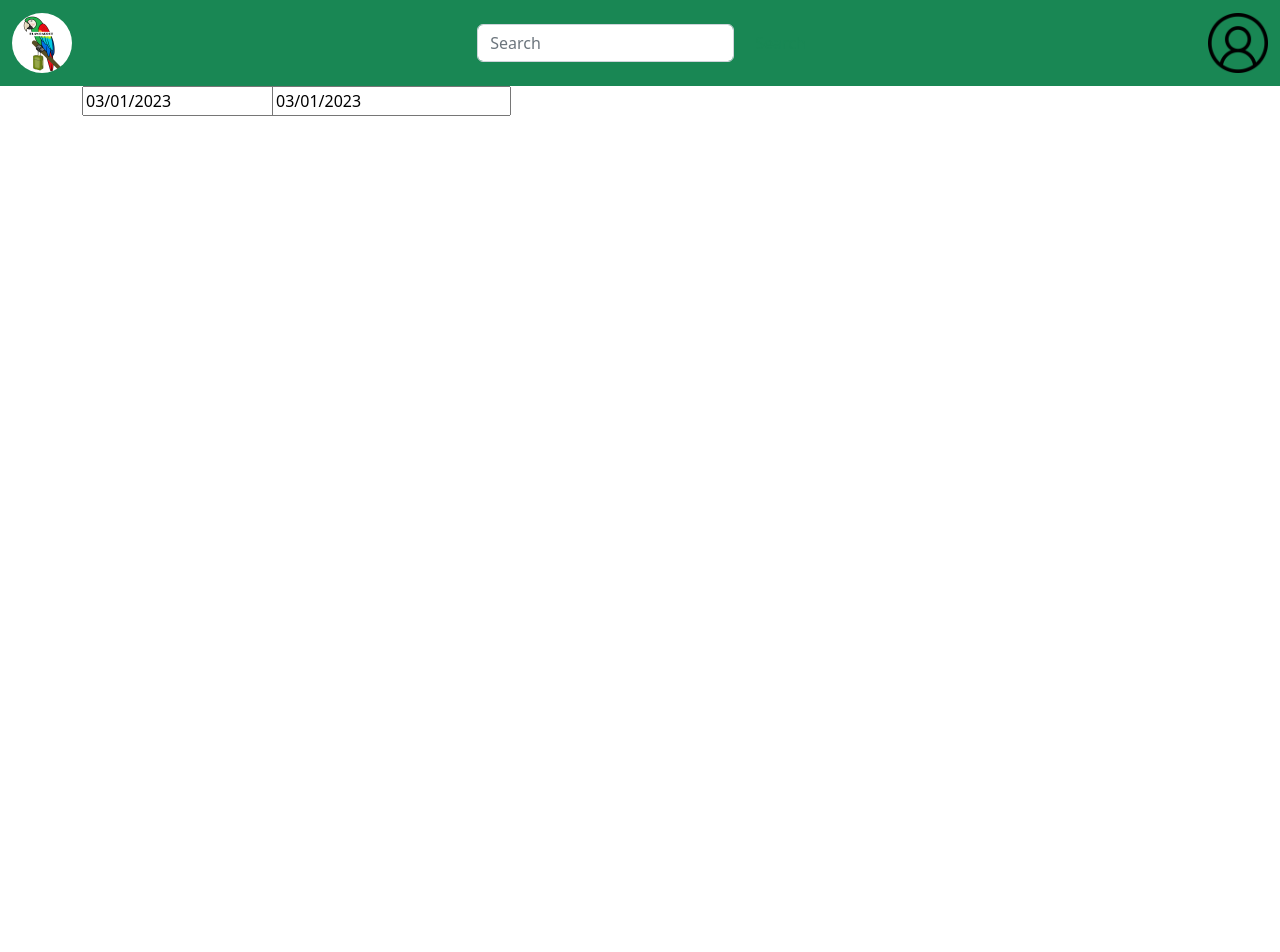
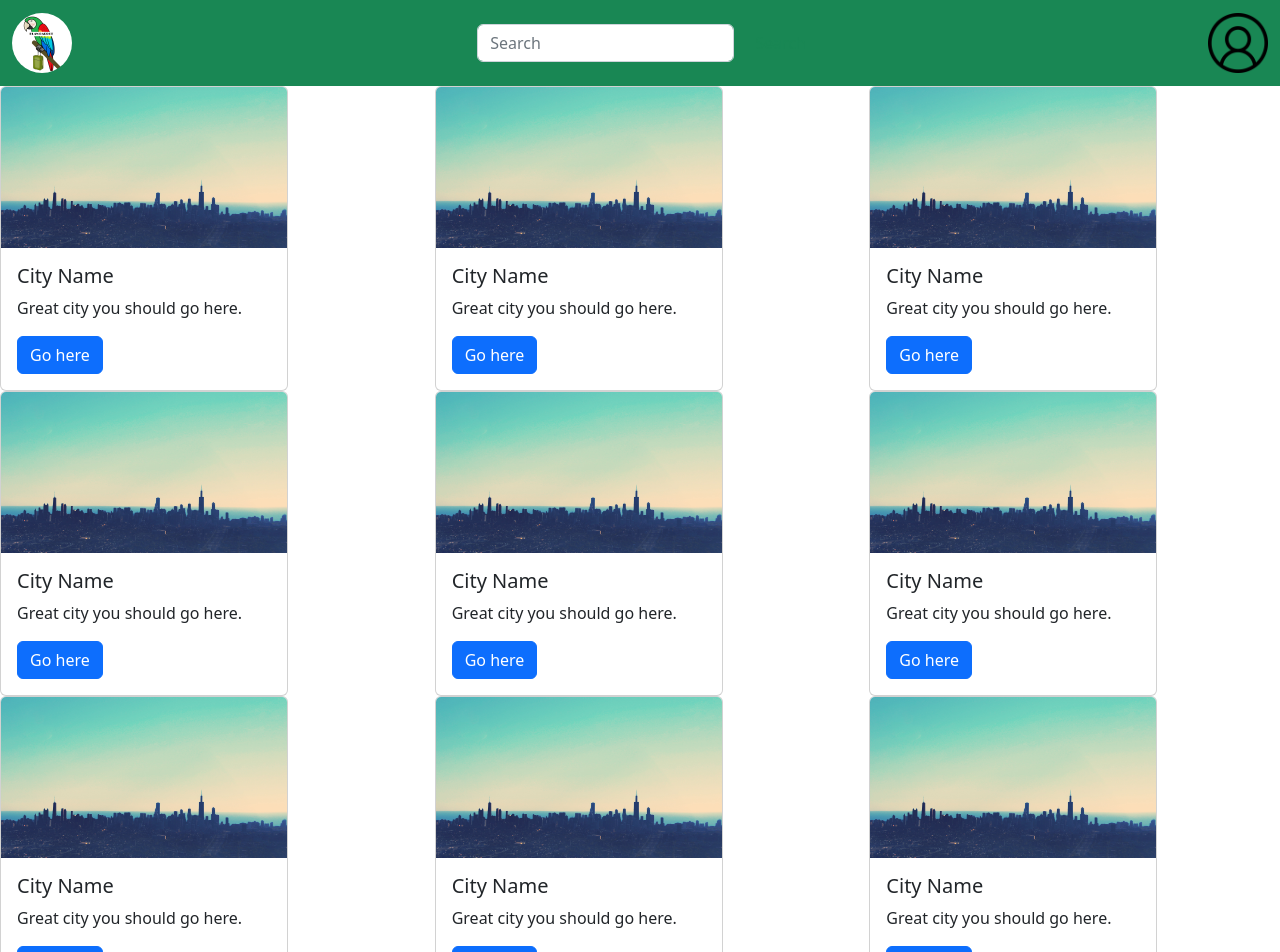
Before and after one commit to Kvalle99/WebAppProject, a React (Create React App) app in the folder client/: page / in a window 1280 px wide. Shown: the top 952 px of the page. Before the commit the page ends 800 px from the top, so only its background shows below. Built offline with nearby package versions, Linux system fonts and the light colour scheme.

Commit message:
Destinations start

```diff
--- a/client/src/App.tsx
+++ b/client/src/App.tsx
@@ -2,6 +2,7 @@ import React from "react";
 import logo from "./logo.svg";
 import "./App.css";
 import "bootstrap/dist/css/bootstrap.min.css";
+import Destinations from "./Destinations/destinations";
 
 function App() {
   return (
@@ -17,6 +18,7 @@ function App() {
         <div className="row">
           <div className="col">
             <h1>Welcome to Plan Parrot!</h1>
+            <Destinations></Destinations>
           </div>
         </div>
         <div className="row">
--- /dev/null
+++ b/client/src/Destinations/destinations.tsx
@@ -0,0 +1,43 @@
+import React from "react";
+import DestinationCard from "../components/DestinationCard/DestinationCard";
+import Navbar from "../components/Navbar/Navbar";
+
+export default function Destinations() {
+    return (
+        <>
+            <Navbar></Navbar>
+            <div className="row">
+                <div className="col">
+                    <DestinationCard/>
+                </div>
+                <div className="col">
+                    <DestinationCard/>
+                </div>
+                <div className="col">
+                    <DestinationCard/>
+                </div>
+            </div>
+            <div className="row">
+                <div className="col">
+                    <DestinationCard/>
+                </div>
+                <div className="col">
+                    <DestinationCard/>
+                </div>
+                <div className="col">
+                    <DestinationCard/>
+                </div>
+            </div><div className="row">
+                <div className="col">
+                    <DestinationCard/>
+                </div>
+                <div className="col">
+                    <DestinationCard/>
+                </div>
+                <div className="col">
+                    <DestinationCard/>
+                </div>
+            </div>
+        </>
+    );
+}
--- /dev/null
+++ b/client/src/components/DestinationCard/DestinationCard.tsx
@@ -0,0 +1,37 @@
+import Button from 'react-bootstrap/Button';
+import Card from 'react-bootstrap/Card';
+
+function DestinationCard() {
+  return (
+    <Card style={{ width: '18rem' }}>
+      <Card.Img className="img-fluid" variant="top" src={require("./SampleCity.jpg")} />
+      <Card.Body>
+        <Card.Title>City Name</Card.Title>
+        <Card.Text>
+          Great city you should go here.
+        </Card.Text>
+        <Button variant="primary">Go here</Button>
+      </Card.Body>
+    </Card>
+  );
+}
+
+export default DestinationCard;
+
+
+/*
+import React from 'react'
+
+export default function DestinationCard() {
+  return (
+    <div className="card" >
+        <img src="../images/landingBg.jpg" className="card-img-top"/>
+        <div className="card-body">
+            <h1 className="card-title">City Name</h1>
+            <p className="card-text">This is a really great city that you should visit</p>
+            <a href="#" className="btn btn-primary">Go here</a>
+        </div>
+    </div>
+  )
+}
+*/
--- a/client/src/components/hejhej/hejhej.module.css
+++ /dev/null
@@ -1 +0,0 @@
-.Hejhej {}
--- a/client/src/index.tsx
+++ b/client/src/index.tsx
@@ -5,6 +5,7 @@ import App from "./App";
 import reportWebVitals from "./reportWebVitals";
 import CalendarComponent from "./components/Calendar/Calendar";
 import Navbar from "./components/Navbar/Navbar";
+import Destinations from "./Destinations/destinations";
 
 const root = ReactDOM.createRoot(
   document.getElementById("root") as HTMLElement
@@ -12,8 +13,7 @@ const root = ReactDOM.createRoot(
 
 root.render(
   <React.StrictMode>
-    <Navbar />
-    <CalendarComponent />
+    <Destinations/>
   </React.StrictMode>
 );
 
```
Also changed, not shown: client/src/components/hejhej/hejhej.tsx (deleted, +0 -37 lines), client/src/components/DestinationCard/SampleCity.jpg (added), 1 other file (tests, documents, lock files or other folders).
